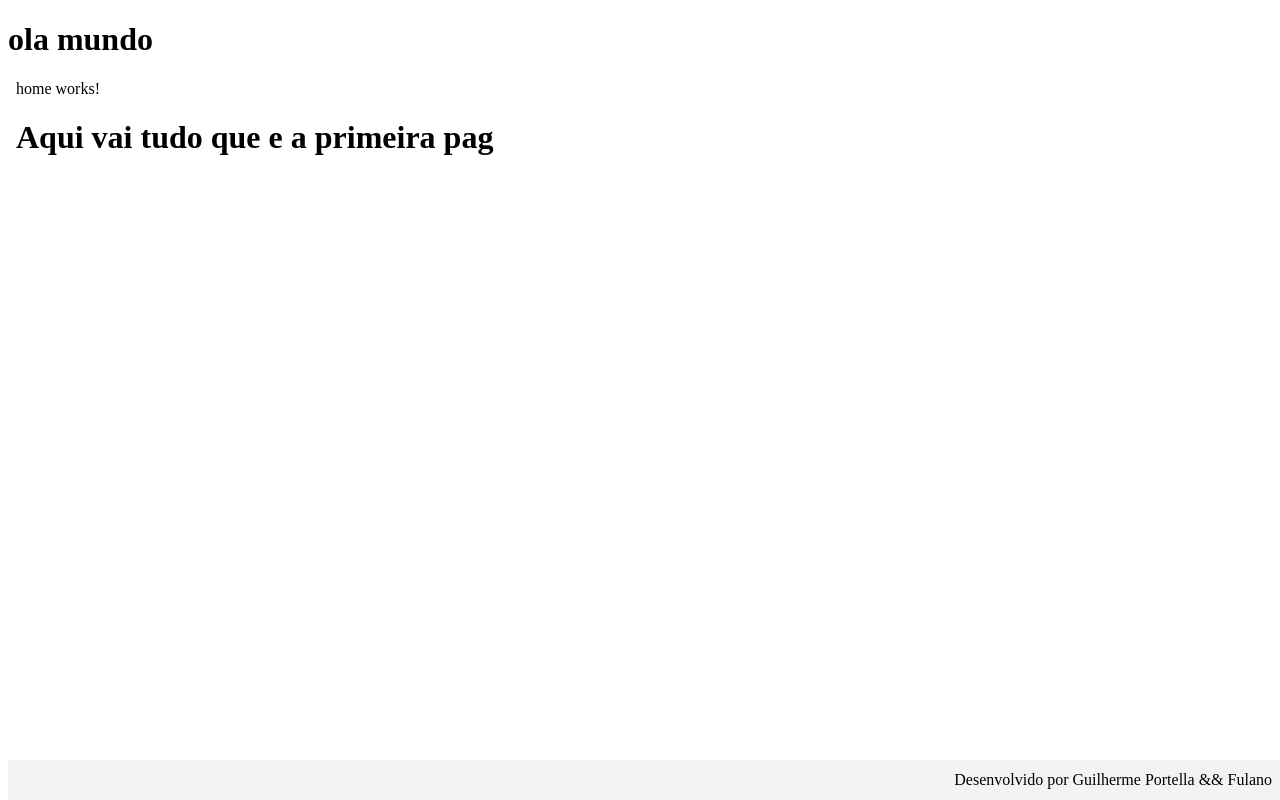
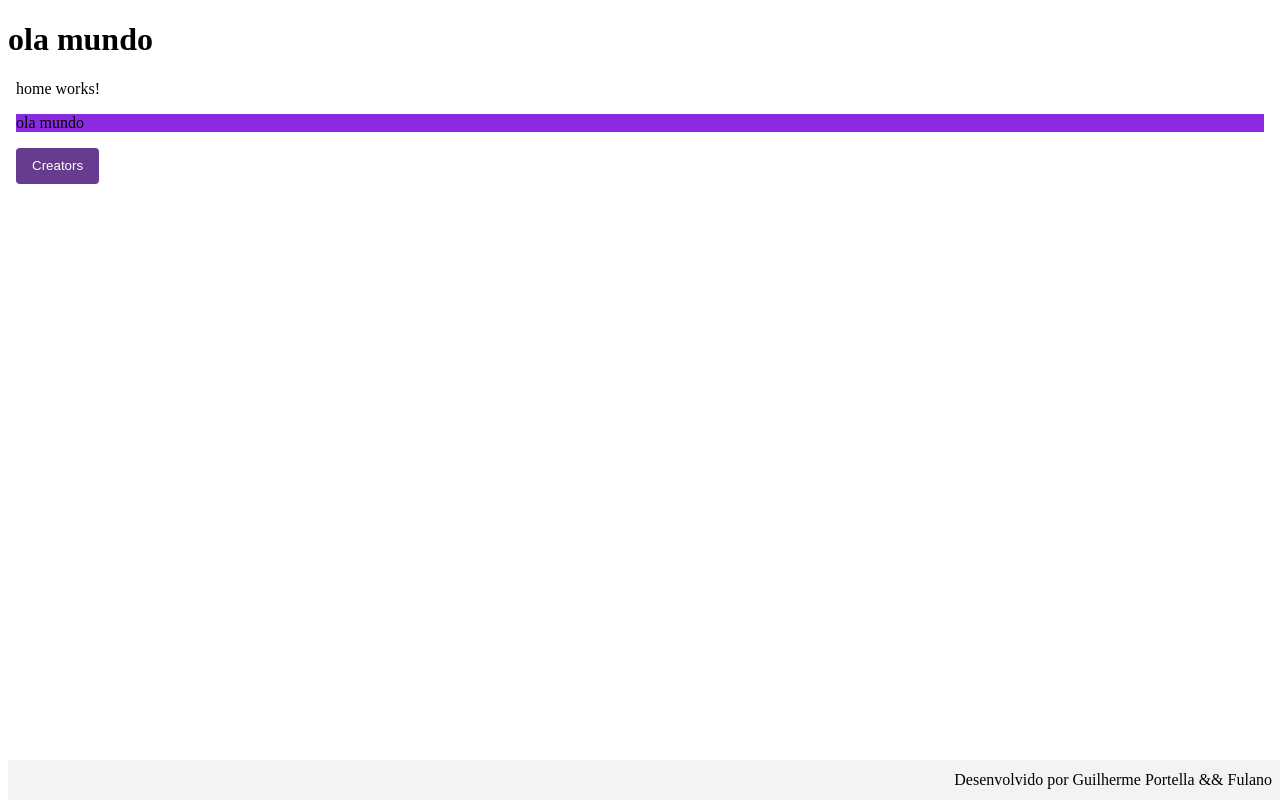
Before and after one commit to GuilhermePortella/sitecotacaodolar, an Angular app: page / in a window 1280 px wide. Built offline with nearby package versions, Linux system fonts and the light colour scheme.

Commit message:
Atualizacao

```diff
--- a/src/app/components/creators/creators.component.css
+++ b/src/app/components/creators/creators.component.css
@@ -0,0 +1,4 @@
+button{
+    color: white;
+    background-color: rgb(103, 60, 143);
+}
--- a/src/app/components/creators/creators.component.html
+++ b/src/app/components/creators/creators.component.html
@@ -4,11 +4,22 @@
     <meta charset="UTF-8">
     <meta http-equiv="X-UA-Compatible" content="IE=edge">
     <meta name="viewport" content="width=device-width, initial-scale=1.0">
-    <title>Document</title>
+    <title>Contate-nos</title>
 </head>
 <body>
     <p>creators works!</p>
 
     <h1>esse e o lugar para ficar nossas infos</h1>
+    <span>
+    <h3> Devs Guilherme: estudante de ciencias da computação, dev mobile trabalhando com
+        tecnologias como Java, JavaScript, angular e nodeJs
+    </h3>
+    </span>
+
+
+    <button (click)="cancel()" mat-raised-button color="primary">
+        voltar a home
+    </button>
+
 </body>
 </html>
--- a/src/app/components/creators/creators.component.ts
+++ b/src/app/components/creators/creators.component.ts
@@ -1,4 +1,5 @@
 import { Component, OnInit } from '@angular/core';
+import { ActivatedRoute, Router } from '@angular/router';
 
 @Component({
   selector: 'app-creators',
@@ -7,9 +8,12 @@ import { Component, OnInit } from '@angular/core';
 })
 export class CreatorsComponent implements OnInit {
 
-  constructor() { }
+  constructor(private router: Router, private route: ActivatedRoute) { }
 
   ngOnInit(): void {
   }
 
+  cancel(): void {
+    this.router.navigate(['home'])
+  }
 }
--- a/src/app/components/home/home.component.css
+++ b/src/app/components/home/home.component.css
@@ -0,0 +1,4 @@
+button{
+    color: white;
+    background-color: rgb(103, 60, 143);
+}
--- a/src/app/components/home/home.component.html
+++ b/src/app/components/home/home.component.html
@@ -9,6 +9,13 @@
 <body>
     <p>home works!</p>
 
-    <h1>Aqui vai tudo que e a primeira pag</h1>
+    <p style="background-color: blueviolet;">ola mundo</p>
+
+
+
+    <button (click)="creatorsOption()" mat-raised-button color="primary">
+        Creators
+    </button>
+
 </body>
 </html>
--- a/src/app/components/home/home.component.ts
+++ b/src/app/components/home/home.component.ts
@@ -1,15 +1,21 @@
 import { Component, OnInit } from '@angular/core';
+import { ActivatedRoute, Router } from '@angular/router';
 
 @Component({
   selector: 'app-home',
   templateUrl: './home.component.html',
   styleUrls: ['./home.component.css']
 })
+
 export class HomeComponent implements OnInit {
+  constructor(private router: Router, private route: ActivatedRoute ) { }
 
-  constructor() { }
 
   ngOnInit(): void {
   }
 
+  creatorsOption(): void {
+    this.router.navigate(['creators'])
+  }
+
 }
```
